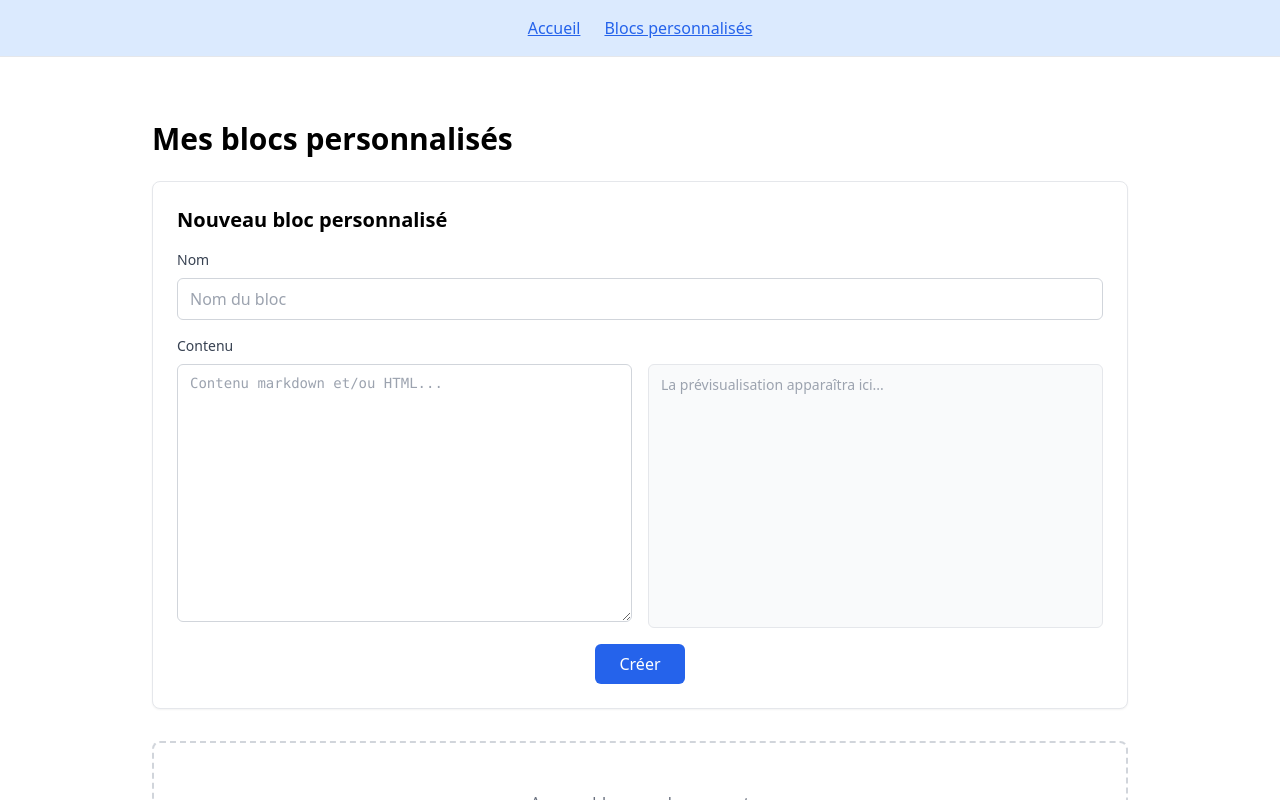
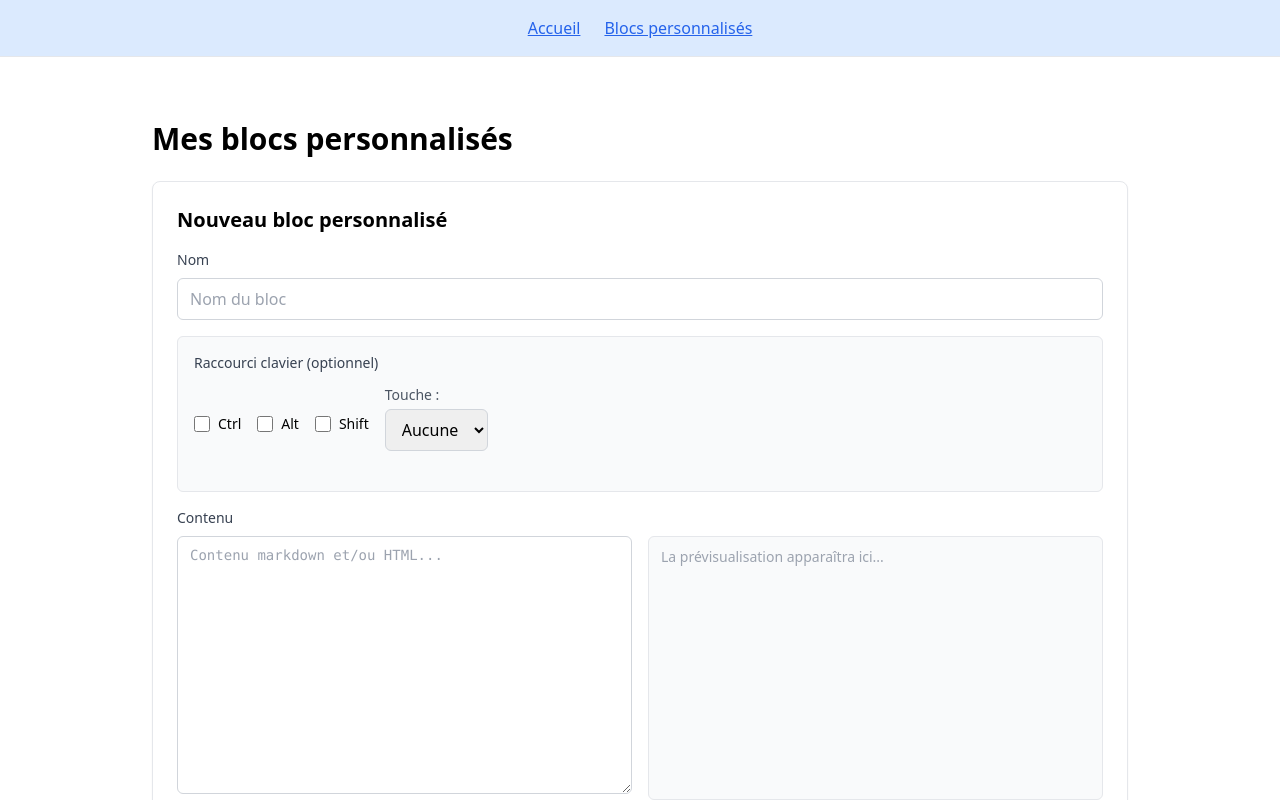
Before and after one commit to EnzoKFM/markdown-project, a React (Vite) app: page /blocks in a window 1280 px wide. Shown: the top 800 px of the page. Built offline with nearby package versions, Linux system fonts and the light colour scheme.

Commit message:
feat: add shortcut for bloc

```diff
--- a/src/components/blocks/BlockEdit.jsx
+++ b/src/components/blocks/BlockEdit.jsx
@@ -1,21 +1,70 @@
 import { useState } from "react";
 import { marked } from "marked";
+import ShortCut from "./ShortCut";
 
-function BlockEdit({ block, onSave, onCancel }) {
+function BlockEdit({ block, onSave, onCancel, blocks = [] }) {
   const [name, setName] = useState(block.name);
   const [content, setContent] = useState(block.content);
+  const [shortcut, setShortcut] = useState(
+    block.shortcut || {
+      key: "",
+      ctrlKey: false,
+      altKey: false,
+      shiftKey: false,
+    }
+  );
 
   const handleSubmit = (e) => {
     e.preventDefault();
     if (!name.trim() || !content.trim()) return;
 
+    if (
+      shortcut.key === "" &&
+      (shortcut.ctrlKey || shortcut.altKey || shortcut.shiftKey)
+    ) {
+      alert("Vous devez choisir une touche pour le raccourci");
+      return;
+    }
+
+    if (
+      shortcut.key != "" &&
+      !shortcut.ctrlKey &&
+      !shortcut.altKey &&
+      !shortcut.shiftKey
+    ) {
+      alert("Vous devez choisir un raccourci avec la touche principale");
+      return;
+    }
+
+    if (findDuplicateShortCut) {
+      alert(
+        "Ce raccourci est déjà utilisé par le bloc " +
+          findDuplicateShortCut.name
+      );
+      return;
+    }
+
     onSave({
       ...block,
       name,
       content,
+      shortcut: shortcut.key ? shortcut : null,
       updatedAt: new Date().toISOString(),
     });
   };
+
+  const findDuplicateShortCut = blocks.find((b) => {
+    if (b.id === block.id) return false;
+
+    if (!b.shortcut || !b.shortcut.key) return false;
+
+    return (
+      shortcut.key === b.shortcut.key &&
+      shortcut.ctrlKey === b.shortcut.ctrlKey &&
+      shortcut.altKey === b.shortcut.altKey &&
+      shortcut.shiftKey === b.shortcut.shiftKey
+    );
+  });
 
   const getPreview = () => {
     if (!content.trim())
@@ -42,6 +91,13 @@ function BlockEdit({ block, onSave, onCancel }) {
           className="w-full px-3 py-2 border border-gray-300 rounded-md focus:outline-none focus:ring-2 focus:ring-blue-500"
         />
       </div>
+
+      <ShortCut
+        shortcut={shortcut}
+        onChange={setShortcut}
+        blocks={blocks}
+        currentBlockId={block.id}
+      />
 
       <div className="mb-4">
         <label className="block text-sm font-medium text-gray-700 mb-2">
--- a/src/components/blocks/BlockForm.jsx
+++ b/src/components/blocks/BlockForm.jsx
@@ -1,17 +1,58 @@
 import { useState } from "react";
 import { marked } from "marked";
+import ShortCut from "./ShortCut";
 
-function BlockForm({ onSubmit }) {
+function BlockForm({ onSubmit, blocks = [] }) {
   const [name, setName] = useState("");
   const [content, setContent] = useState("");
+  const [shortcut, setShortcut] = useState({
+    key: "",
+    ctrlKey: false,
+    altKey: false,
+    shiftKey: false,
+  });
 
   const handleSubmit = (e) => {
     e.preventDefault();
     if (!name.trim() || !content.trim()) return;
 
-    onSubmit({ name, content });
+    console.log(shortcut);
+
+    if (
+      shortcut.key === "" &&
+      (shortcut.ctrlKey || shortcut.altKey || shortcut.shiftKey)
+    ) {
+      alert("Vous devez choisir une touche pour le raccourci");
+      return;
+    }
+
+    if (
+      shortcut.key != "" &&
+      !shortcut.ctrlKey &&
+      !shortcut.altKey &&
+      !shortcut.shiftKey
+    ) {
+      alert("Vous devez choisir un raccourci avec la touche principale");
+      return;
+    }
+
+    if (findDuplicateShortCut) {
+      alert(
+        "Ce raccourci est déjà utilisé par le bloc " +
+          findDuplicateShortCut.name
+      );
+      return;
+    }
+
+    onSubmit({ name, content, shortcut: shortcut.key ? shortcut : null });
     setName("");
     setContent("");
+    setShortcut({
+      key: "",
+      ctrlKey: false,
+      altKey: false,
+      shiftKey: false,
+    });
   };
 
   const getPreview = () => {
@@ -19,6 +60,17 @@ function BlockForm({ onSubmit }) {
       return "<p class='text-gray-400'>La prévisualisation apparaîtra ici...</p>";
     return marked.parse(content);
   };
+
+  const findDuplicateShortCut = blocks.find((block) => {
+    if (!block.shortcut || !block.shortcut.key) return false;
+
+    return (
+      shortcut.key === block.shortcut.key &&
+      shortcut.ctrlKey === block.shortcut.ctrlKey &&
+      shortcut.altKey === block.shortcut.altKey &&
+      shortcut.shiftKey === block.shortcut.shiftKey
+    );
+  });
 
   return (
     <form
@@ -39,6 +91,13 @@ function BlockForm({ onSubmit }) {
           className="w-full px-3 py-2 border border-gray-300 rounded-md focus:outline-none focus:ring-2 focus:ring-blue-500"
         />
       </div>
+
+      <ShortCut
+        shortcut={shortcut}
+        onChange={setShortcut}
+        blocks={blocks}
+        currentBlockId={null}
+      />
 
       <div className="mb-4">
         <label className="block text-sm font-medium text-gray-700 mb-2">
--- a/src/components/blocks/BlockItem.jsx
+++ b/src/components/blocks/BlockItem.jsx
@@ -6,10 +6,28 @@ function BlockItem({ block, onDelete, onEdit }) {
     return marked.parse(content);
   };
 
+  const getShortCutPreview = (sc) => {
+    if (!sc || !sc.key) return null;
+    const parts = [];
+    if (sc.ctrlKey) parts.push("Ctrl");
+    if (sc.altKey) parts.push("Alt");
+    if (sc.shiftKey) parts.push("Shift");
+    parts.push(sc.key.toUpperCase());
+    return parts.join(" + ");
+  };
+
   return (
     <div className="bg-white p-6 rounded-lg shadow-sm border border-gray-200">
       <div className="flex justify-between items-center mb-4">
-        <h3 className="text-lg font-semibold">{block.name}</h3>
+        <div>
+          <h3 className="text-lg font-semibold">{block.name}</h3>
+
+          {getShortCutPreview(block.shortcut) && (
+            <span className="inline-block mt-1 text-xs bg-blue-100 text-blue-800 px-2 py-1 rounded font-mono">
+              ⌨️ {getShortCutPreview(block.shortcut)}
+            </span>
+          )}
+        </div>
         <div className="flex gap-2">
           <button
             onClick={() => onEdit(block)}
--- a/src/components/blocks/BlockLibrary.jsx
+++ b/src/components/blocks/BlockLibrary.jsx
@@ -19,6 +19,7 @@ function BlockLibrary() {
       id: crypto.randomUUID(),
       name: data.name,
       content: data.content,
+      shortcut: data.shortcut || null,
       createdAt: new Date().toISOString(),
     };
 
@@ -58,11 +59,12 @@ function BlockLibrary() {
       {editingBlock ? (
         <BlockEdit
           block={editingBlock}
+          blocks={blocks}
           onSave={handleUpdateBlock}
           onCancel={handleCancelEditBlock}
         />
       ) : (
-        <BlockForm onSubmit={handleAddBlock} />
+        <BlockForm onSubmit={handleAddBlock} blocks={blocks} />
       )}
 
       <div className="mt-8">
--- /dev/null
+++ b/src/components/blocks/ShortCut.jsx
@@ -0,0 +1,119 @@
+function ShortCut({ shortcut, onChange, blocks, currentBlockId }) {
+  const handleKeyChange = (name, value) => {
+    console.log("dans handleKeyChange");
+    console.log("name", name);
+    console.log("value", value);
+    onChange({
+      ...shortcut,
+      [name]: value,
+    });
+  };
+
+  const handleMainKeyChange = (e) => {
+    onChange({
+      ...shortcut,
+      key: e.target.value,
+    });
+  };
+
+  const verifyShortCutExist = (sc) => {
+    if (!sc) return null;
+    const parts = [];
+    if (sc.ctrlKey) parts.push("Ctrl");
+    if (sc.altKey) parts.push("Alt");
+    if (sc.shiftKey) parts.push("Shift");
+    parts.push(sc.key.toUpperCase());
+    return parts.join(" + ");
+  };
+
+  const currentShortCut = verifyShortCutExist(shortcut);
+
+  const findDuplicateShortCut = blocks.find((block) => {
+    if (block.id === currentBlockId) return false;
+    if (!block.shortcut || !block.shortcut.key) return false;
+    return verifyShortCutExist(block.shortcut) === currentShortCut;
+  });
+
+  return (
+    <div className="mb-4 p-4 border border-gray-200 rounded-md bg-gray-50">
+      <label className="block text-sm font-medium text-gray-700 mb-3">
+        Raccourci clavier (optionnel)
+      </label>
+
+      <div className="flex gap-4 mb-3">
+        <label className="flex items-center gap-2 cursor-pointer">
+          <input
+            type="checkbox"
+            checked={shortcut?.ctrlKey || false}
+            onChange={(e) => handleKeyChange("ctrlKey", e.target.checked)}
+            className="w-4 h-4"
+          />
+          <span className="text-sm">Ctrl</span>
+        </label>
+
+        <label className="flex items-center gap-2 cursor-pointer">
+          <input
+            type="checkbox"
+            checked={shortcut?.altKey || false}
+            onChange={(e) => handleKeyChange("altKey", e.target.checked)}
+            className="w-4 h-4"
+          />
+          <span className="text-sm">Alt</span>
+        </label>
+
+        <label className="flex items-center gap-2 cursor-pointer">
+          <input
+            type="checkbox"
+            checked={shortcut?.shiftKey || false}
+            onChange={(e) => handleKeyChange("shiftKey", e.target.checked)}
+            className="w-4 h-4"
+          />
+          <span className="text-sm">Shift</span>
+        </label>
+
+        <div className="mb-3">
+          <label className="block text-sm text-gray-600 mb-1">Touche :</label>
+          <select
+            value={shortcut?.key || ""}
+            onChange={handleMainKeyChange}
+            className="px-3 py-2 border border-gray-300 rounded-md focus:outline-none focus:ring-2 focus:ring-blue-500"
+          >
+            <option value="">Aucune</option>
+            {/* Lettres A-Z */}
+            {Array.from({ length: 26 }, (_, i) =>
+              String.fromCharCode(65 + i)
+            ).map((letter) => (
+              <option key={letter} value={letter}>
+                {letter}
+              </option>
+            ))}
+            {/* Chiffres 0-9 */}
+            {Array.from({ length: 10 }, (_, i) => i).map((num) => (
+              <option key={num} value={num.toString()}>
+                {num}
+              </option>
+            ))}
+          </select>
+        </div>
+      </div>
+
+      {currentShortCut && (
+        <div className="mb-2">
+          <span className="text-sm text-gray-600">Aperçu : </span>
+          <span className="text-sm font-mono font-semibold bg-white px-2 py-1 rounded border border-gray-300">
+            {currentShortCut}
+          </span>
+        </div>
+      )}
+
+      {findDuplicateShortCut && (
+        <div className="mt-2 p-2 bg-yellow-50 border border-yellow-300 rounded text-sm text-yellow-800">
+          ⚠️ Ce raccourci est déjà utilisé par le bloc "
+          {findDuplicateShortCut.name}"
+        </div>
+      )}
+    </div>
+  );
+}
+
+export default ShortCut;
```
